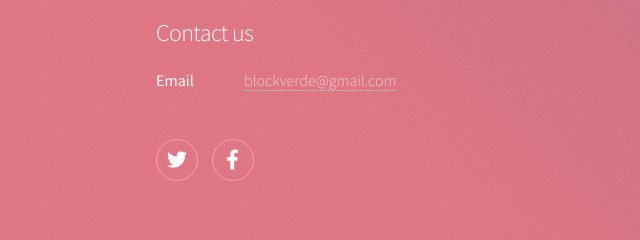
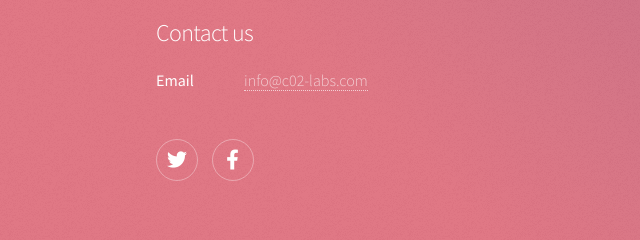
Before and after one commit to c02-labs/c02-labs.github.io, a plain HTML site: page index.html in a window 1280 px wide. Shown: the part 2791-3031 px from the top of the page, 36-676 px from the left. Drawn offline with Linux system fonts and the light colour scheme.

Commit message:
Add files via upload

```diff
--- a/index.html
+++ b/index.html
@@ -151,7 +151,7 @@
 							<h2>Contact us</h2>
 							<dl class="alt">
 								<dt>Email</dt>
-								<dd><a href="mailto:info@c02-labs.com">blockverde@gmail.com</a></dd>
+								<dd><a href="mailto:info@c02-labs.com">info@c02-labs.com</a></dd>
 							</dl>
 							<ul class="icons">
 								<li><a href="https://twitter.com/C02Labs" target="_blank" class="icon brands fa-twitter alt"><span class="label">Twitter</span></a></li>
```
